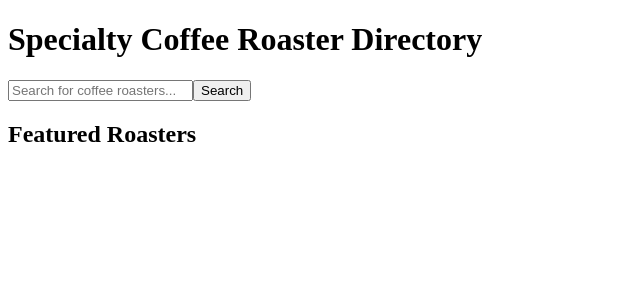
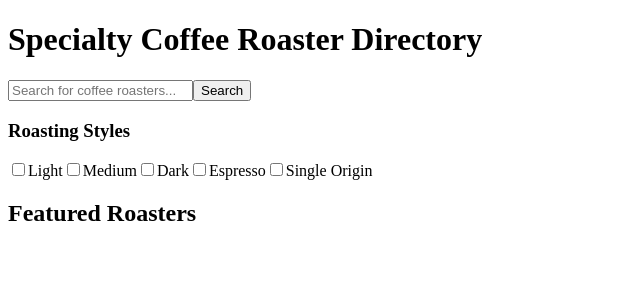
Before and after one commit to Scooter-GIT/specialty-coffee-directory, a Next.js app: page / in a window 1280 px wide. Shown: the top 300 px of the page, without its empty margins (0-640 px from the left). Built offline with nearby package versions, Linux system fonts and the light colour scheme.

Commit message:
Add enhanced search container with filters and URL params

```diff
--- a/src/components/search/SearchContainer.tsx
+++ b/src/components/search/SearchContainer.tsx
@@ -1,13 +1,62 @@
 'use client';
 
-import React from 'react';
+import { useState } from 'react';
 import { SearchBar } from './SearchBar';
+import { SearchFilters } from './SearchFilters';
+import { useRouter, useSearchParams } from 'next/navigation';
 
-export const SearchContainer = () => {
+export type SearchFiltersType = {
+  roastingStyles?: string[];
+  city?: string;
+  state?: string;
+};
+
+export function SearchContainer() {
+  const router = useRouter();
+  const searchParams = useSearchParams();
+  const [filters, setFilters] = useState<SearchFiltersType>({});
+
   const handleSearch = (query: string) => {
-    // Handle search logic here
-    console.log('Searching for:', query);
+    const params = new URLSearchParams(searchParams);
+    if (query) {
+      params.set('q', query);
+    } else {
+      params.delete('q');
+    }
+
+    // Add filters to URL
+    Object.entries(filters).forEach(([key, value]) => {
+      if (value && (typeof value === 'string' || value.length > 0)) {
+        params.set(key, Array.isArray(value) ? value.join(',') : value);
+      } else {
+        params.delete(key);
+      }
+    });
+
+    router.push(`/roasters?${params.toString()}`);
   };
 
-  return <SearchBar onSearch={handleSearch} />;
-};
+  const handleFilterChange = (newFilters: SearchFiltersType) => {
+    setFilters(newFilters);
+    // Trigger search with new filters
+    const query = searchParams.get('q') || '';
+    handleSearch(query);
+  };
+
+  return (
+    <div className="space-y-6">
+      <SearchBar
+        onSearch={handleSearch}
+        initialQuery={searchParams.get('q') || ''}
+      />
+      <SearchFilters
+        onFilterChange={handleFilterChange}
+        initialFilters={{
+          roastingStyles: searchParams.get('roastingStyles')?.split(',') || [],
+          city: searchParams.get('city') || undefined,
+          state: searchParams.get('state') || undefined
+        }}
+      />
+    </div>
+  );
+}
```
